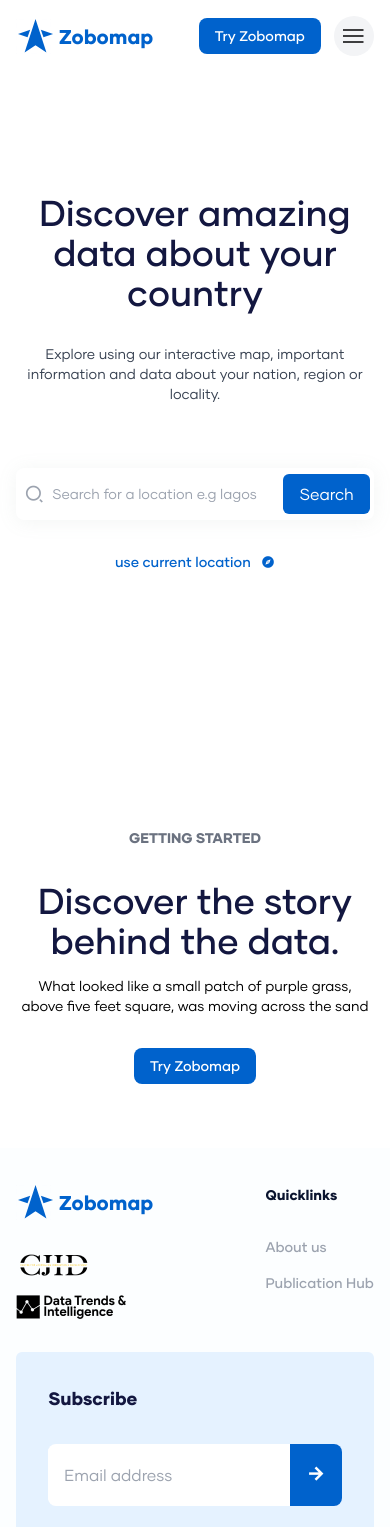
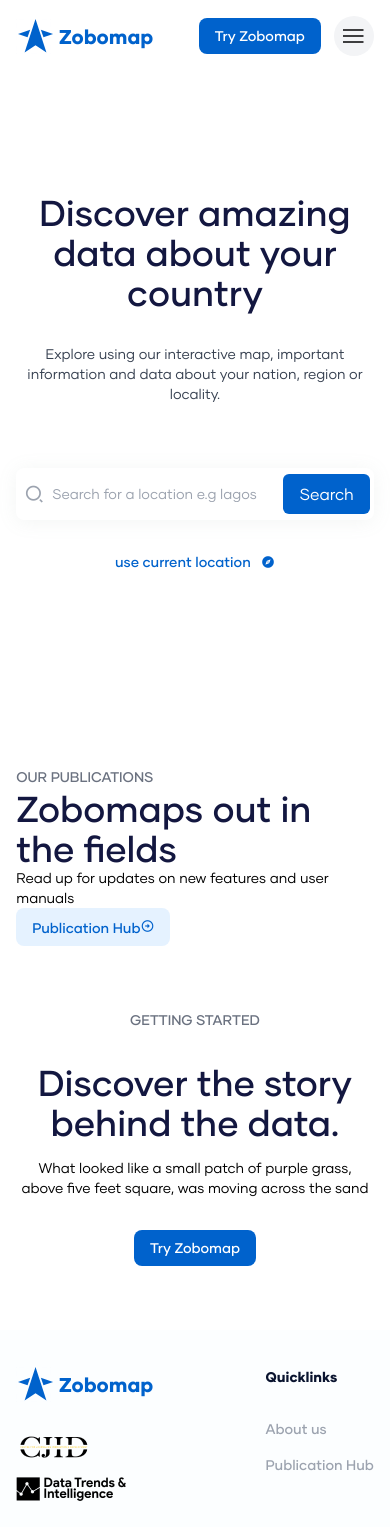
Before and after one commit to Theo-flux/gosi, a React (Vite) app: page / in a window 390 px wide. Shown: the top 1527 px of the page. Built offline with nearby package versions, Linux system fonts and the light colour scheme.

Commit message:
publications component

```diff
--- a/src/components/home/Discover.jsx
+++ b/src/components/home/Discover.jsx
@@ -1,11 +1,11 @@
-import { Section, Div, Title, Button, SubTitle } from "../../shared";
+import { Section, Div, Title, Button, SubTitle, SmallText } from "../../shared";
 
 function Discover(){
     return(
         <Section className="">
             <Div className="py-16">
                 <div className="font-gilmer flex flex-col justify-center items-center">
-                    <small className="mb-8 text-neutral-500 font-bold text-sm">GETTING STARTED</small>
+                    <SmallText className="mb-8">GETTING STARTED</SmallText>
                     <Title className="text-center mb-4 w-full md:max-w-[650px]">Discover the story behind the data.</Title>
                     <SubTitle className="mb-8 text-center w-[full] md:max-w-[500px]">What looked like a small patch of purple grass, above five feet square, was moving across the sand </SubTitle>
                     <Button>Try Zobomap</Button>
--- /dev/null
+++ b/src/components/home/Publications.jsx
@@ -0,0 +1,25 @@
+import { Section, Div, Title, SubTitle, SmallText, ButtonWithIcon } from "../../shared"
+
+function Publications(){
+
+    return (
+        <Section className="">
+            <Div className="">
+                <div className="">
+                    <div className="">
+                        <SmallText className="">OUR PUBLICATIONS</SmallText>
+                        <Title className="">Zobomaps out in the fields</Title>
+                        <SubTitle className="">Read up for updates on new features and user manuals</SubTitle>
+                    </div>
+
+                    <ButtonWithIcon>
+                        Publication Hub
+                        <i className="text-sm ri-arrow-right-circle-line"></i>
+                    </ButtonWithIcon>
+                </div>
+            </Div>
+        </Section>
+    );
+}
+
+export default Publications;
--- a/src/components/home/index.jsx
+++ b/src/components/home/index.jsx
@@ -1,2 +1,3 @@
 export { default as Hero } from "./Hero";
 export { default as Discover } from "./Discover";
+export { default as Publications } from "./Publications";
--- a/src/container/HomeContainer.jsx
+++ b/src/container/HomeContainer.jsx
@@ -1,10 +1,11 @@
 import React from "react";
-import { Discover, Hero } from "../components/home";
+import { Discover, Hero, Publications } from "../components/home";
 
 function HomeContainer(){
     return(
         <div>
             <Hero/>
+            <Publications/>
             <Discover/>
         </div>
     );
--- a/src/shared/containers/Button.jsx
+++ b/src/shared/containers/Button.jsx
@@ -1,11 +1,22 @@
 import React from "react";
 
-const Button = ({children, onClick}) => {
+const Button = ({children, className, ...restProps}) => {
     return(
-        <button onClick={onClick} className={"outline-0 text-sm text-white rounded-lg py-2 px-4 md:py-4 md:px-8 font-medium font-gilmer bg-primary-600 transition-all duration-300 hover:bg-white hover:text-primary-600 hover:ring-2 hover:ring-primary-600"}>
+        <button {...restProps} className={`outline-0 text-sm text-white rounded-lg py-2 px-4 md:py-4 md:px-8 font-medium font-gilmer bg-primary-600 transition-all duration-300 hover:bg-white hover:text-primary-600 hover:ring-2 hover:ring-primary-600 ${className}`}>
             {children}
         </button>
     );
 }
 
-export { Button };
+const ButtonWithIcon = ({children, className, ...restProps}) => {
+    return(
+        <button {...restProps} className={`outline-0 text-sm text-primary-600 rounded-lg py-2 px-4 md:py-4 md:px-8 font-medium font-gilmer bg-primary-100 transition-all duration-300 hover:bg-white hover:ring-2 hover:ring-primary-600 ${className}`}>
+            {children}
+        </button>
+    );
+}
+
+export {
+    Button,
+    ButtonWithIcon
+ };
--- a/src/shared/index.jsx
+++ b/src/shared/index.jsx
@@ -1,5 +1,5 @@
 export { Section } from "./containers/Section";
 export { Div } from "./containers/Div";
 export { Hyperlink } from "./text/Hyperlink";
-export { Title, SubTitle } from "./text/Type"
-export { Button } from "./containers/Button"
+export { Title, SubTitle, SmallText } from "./text/Type"
+export { Button, ButtonWithIcon } from "./containers/Button"
--- a/src/shared/text/Type.jsx
+++ b/src/shared/text/Type.jsx
@@ -16,7 +16,16 @@ const SubTitle = ({children, className}) => {
     );
 }
 
+const SmallText = ({ children, className }) => {
+    return(
+        <small className={`font-gilmer text-neutral-500 font-medium text-sm ${className}`}>
+            { children }
+        </small>
+    );
+}
+
 export {
     Title,
-    SubTitle
+    SubTitle,
+    SmallText
 }
```
